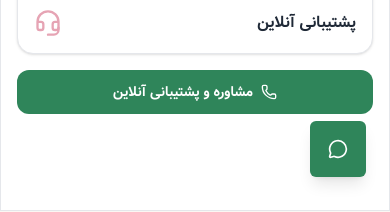
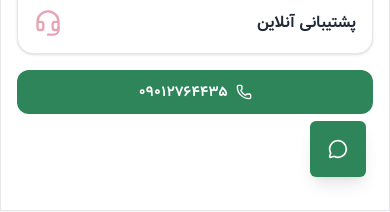
Before and after one commit to frau-azadeh/flower-shop, a Next.js app: page / in a window 390 px wide. Shown: the part 587-799 px from the top of the page. Built offline with nearby package versions, Linux system fonts and the light colour scheme.

Commit message:
update phone number

```diff
--- a/src/app/components/WhyUs.tsx
+++ b/src/app/components/WhyUs.tsx
@@ -92,7 +92,7 @@ export default function WhyUs() {
             className="w-full inline-flex items-center justify-center gap-2 rounded-xl bg-primary hover:bg-primary-hover text-white px-5 py-3 text-sm font-semibold transition-colors"
           >
             <Phone className="w-4 h-4" />
-            مشاوره و پشتیبانی آنلاین
+            09012764435
           </Link>
         </div>
       </div>
```
